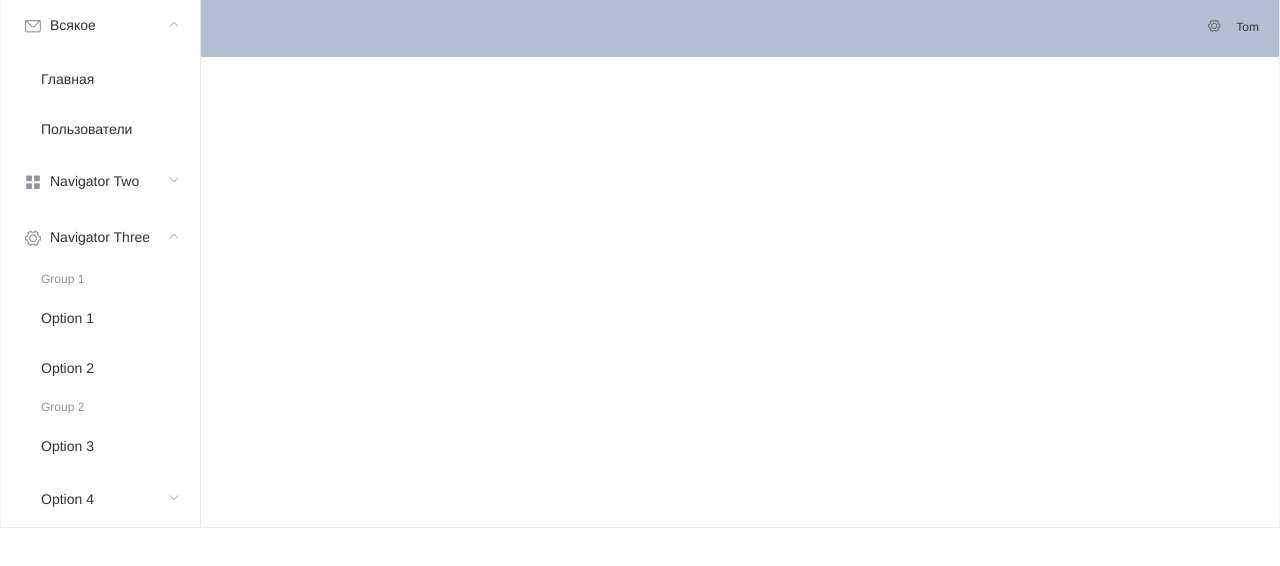
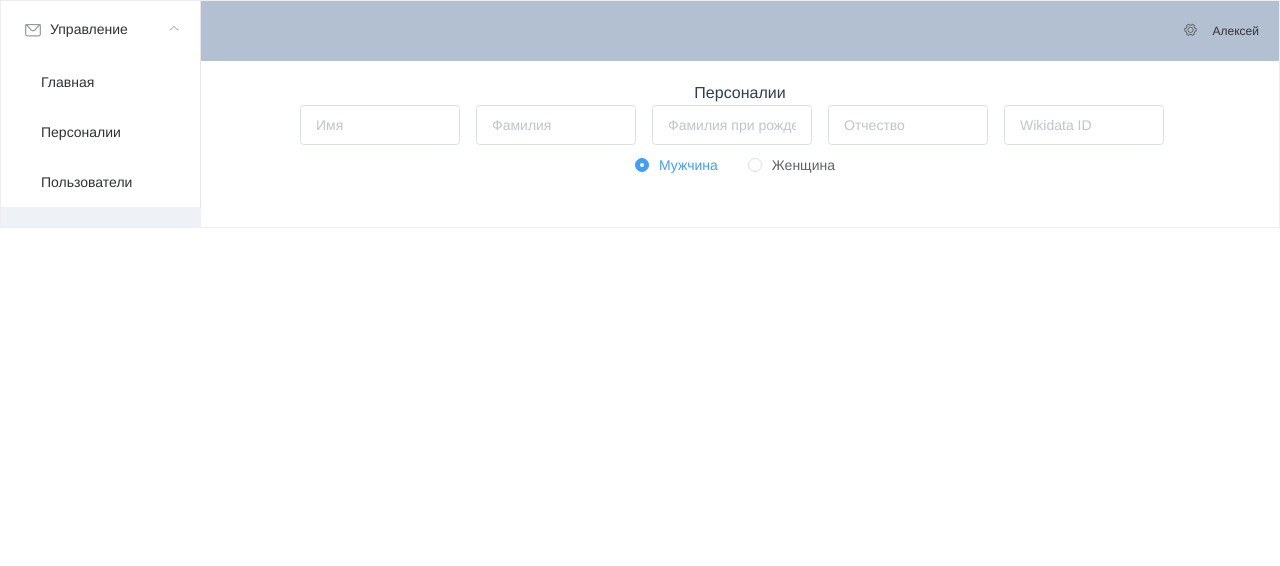
Before and after one commit to yaskevich/persona, a Vue app in the folder front/: page /persons in a window 1280 px wide. Shown: the top 566 px of the page. Built offline with nearby package versions, Linux system fonts and the light colour scheme.

Commit message:
add screen for persons

```diff
--- a/front/src/App.vue
+++ b/front/src/App.vue
@@ -1,10 +1,10 @@
 <template>
 
-<el-container style="margin-top:-4rem; border: 1px solid #eee">
+<el-container style="border: 1px solid #eee">
   <el-aside width="200px" style="background-color: rgb(238, 241, 246);text-align:left;">
     <el-menu :default-openeds="['1', '3']">
       <el-submenu index="1">
-        <template #title><i class="el-icon-message"></i>Всякое</template>
+        <template #title><i class="el-icon-message"></i>Управление</template>
         <!-- <el-menu-item-group>
           <template #title>Group 1</template> -->
           <!-- <div id="nav">
@@ -12,8 +12,15 @@
              <router-link to="/about">About</router-link>
          </div>
          <router-view /> -->
-          <el-menu-item index="1-1"><router-link to="/">Главная</router-link></el-menu-item>
-          <el-menu-item index="1-2"><router-link to="/users">Пользователи</router-link></el-menu-item>
+         <router-link to="/">
+          <el-menu-item index="1-1">Главная</el-menu-item>
+          </router-link>
+          <router-link to="/persons">
+            <el-menu-item index="1-7">Персоналии</el-menu-item>
+          </router-link>
+          <router-link to="/users">
+            <el-menu-item index="1-2">Пользователи</el-menu-item>
+          </router-link>
         <!-- </el-menu-item-group> -->
         <!-- <el-menu-item-group title="Group 2">
           <el-menu-item index="1-3">Option 3</el-menu-item>
@@ -23,7 +30,7 @@
           <el-menu-item index="1-4-1">Option 4-1</el-menu-item>
         </el-submenu> -->
       </el-submenu>
-      <el-submenu index="2">
+      <!-- <el-submenu index="2">
         <template #title><i class="el-icon-menu"></i>Navigator Two</template>
         <el-menu-item-group>
           <template #title>Group 1</template>
@@ -37,8 +44,8 @@
           <template #title>Option 4</template>
           <el-menu-item index="2-4-1">Option 4-1</el-menu-item>
         </el-submenu>
-      </el-submenu>
-      <el-submenu index="3">
+      </el-submenu> -->
+      <!-- <el-submenu index="3">
         <template #title><i class="el-icon-setting"></i>Navigator Three</template>
         <el-menu-item-group>
           <template #title>Group 1</template>
@@ -52,7 +59,7 @@
           <template #title>Option 4</template>
           <el-menu-item index="3-4-1">Option 4-1</el-menu-item>
         </el-submenu>
-      </el-submenu>
+      </el-submenu> -->
     </el-menu>
   </el-aside>
 
@@ -68,7 +75,7 @@
           </el-dropdown-menu>
         </template>
       </el-dropdown>
-      <span>Tom</span>
+      <span>Алексей</span>
     </el-header>
 
     <el-main>
@@ -89,12 +96,12 @@
 
 <script lang="ts">
 import { defineComponent } from 'vue'
-import Home from './components/Home.vue';
+// import Home from './components/Home.vue';
 
 export default defineComponent({
   name: 'App',
   components: {
-    Home
+    // Home
   }
 })
 </script>
@@ -106,7 +113,7 @@ export default defineComponent({
   -moz-osx-font-smoothing: grayscale;
   text-align: center;
   color: #2c3e50;
-  margin-top: 60px;
+  /* margin-top: 60px; */
 }
 .el-header {
     background-color: #B3C0D1;
--- /dev/null
+++ b/front/src/components/PersonList.vue
@@ -0,0 +1,49 @@
+<template>
+<div>
+  Персоналии
+</div>
+<el-form label-width="120px" :inline="true">
+<el-input placeholder="Имя" v-model="firstName" class="text-input" propr="firstName"></el-input>
+<el-input placeholder="Фамилия" v-model="lastName" class="text-input"></el-input>
+<el-input placeholder="Фамилия при рождении" v-model="lastName2" class="text-input"></el-input>
+<el-input placeholder="Отчество" v-model="partonymicName" class="text-input"></el-input>
+<el-input placeholder="Wikidata ID" v-model="wikidataID" class="text-input"></el-input>
+<!-- <el-form-item label="Пол"> -->
+<el-form-item>
+  <el-radio-group v-model="sex">
+    <el-radio label="1">Мужчина</el-radio>
+    <el-radio label="2">Женщина</el-radio>
+  </el-radio-group>
+</el-form-item>
+
+</el-form>
+</template>
+
+<script>
+import { ref } from 'vue';
+export default {
+  name: "PersonList",
+  props: {
+    // datum: Object,
+  },
+  setup() {
+    const firstName  = ref('');
+    const lastName  = ref('');
+    const lastName2  = ref('');
+    const partonymicName  = ref('');
+    const sex = ref('1');
+    const wikidataID = ref('');
+    return {firstName, lastName, lastName2, partonymicName, sex, wikidataID,};
+  },
+  components: {
+
+  }
+};
+</script>
+
+<style scoped>
+.text-input{
+  width: 10rem;
+  margin-right:1rem;
+}
+</style>
--- a/front/src/components/UserList.vue
+++ b/front/src/components/UserList.vue
@@ -1,6 +1,6 @@
 <template>
 <div>
-  User list
+  Пользователи
 </div>
 </template>
 
--- a/front/src/router.ts
+++ b/front/src/router.ts
@@ -1,6 +1,7 @@
 import { createWebHistory, createRouter } from 'vue-router';
 import Home from './components/Home.vue';
 import UserList from './components/UserList.vue';
+import PersonList from './components/PersonList.vue';
 
 const routes = [
 	{
@@ -9,10 +10,15 @@ const routes = [
 		component: Home,
 	},
 	{
-	path: '/users',
-	component: UserList,
-	name: 'UserList',
-	// props: true
+		path: '/users',
+		component: UserList,
+		name: 'UserList',
+		// props: true
+	},
+	{
+		path: '/persons',
+		component: PersonList,
+		name: 'PersonList',
 	},
 ];
 
```
